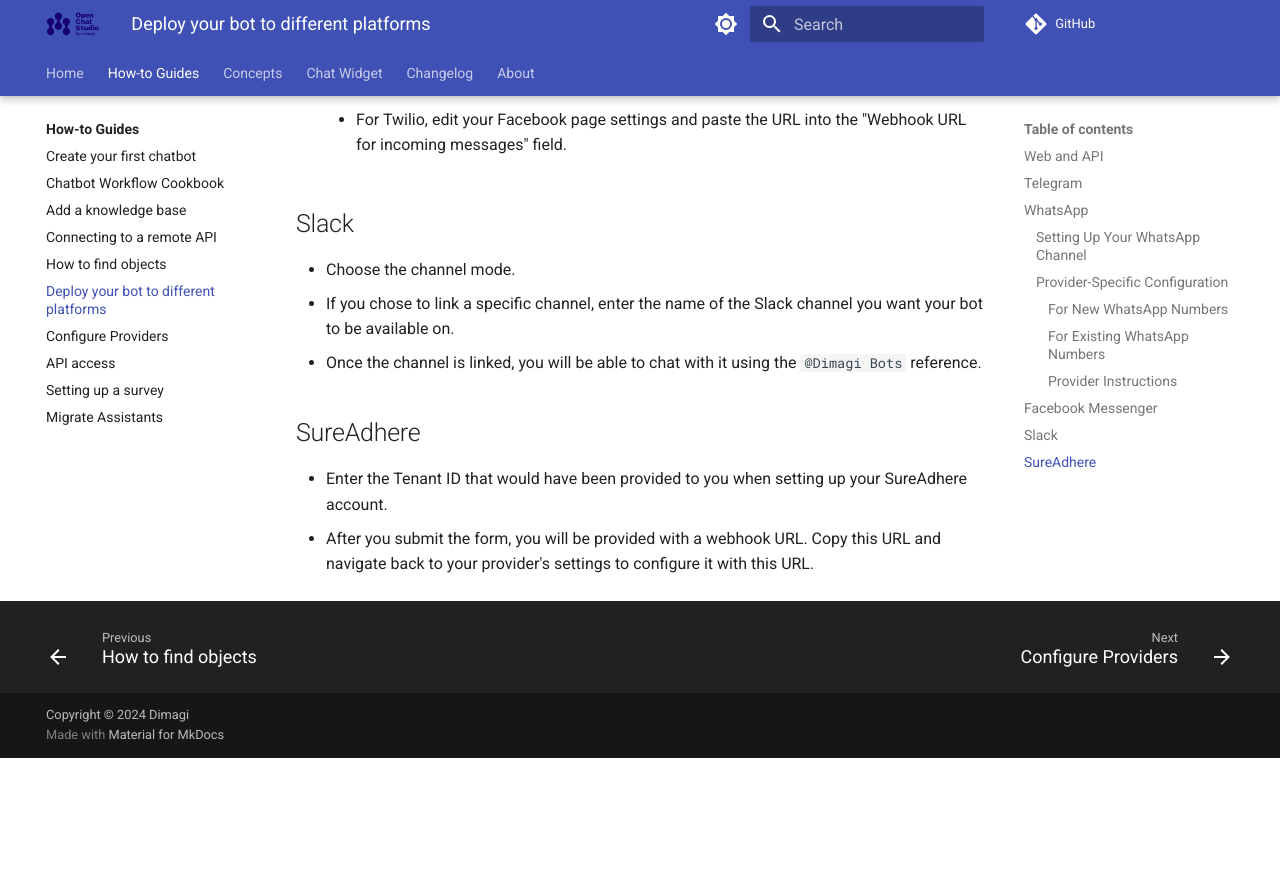
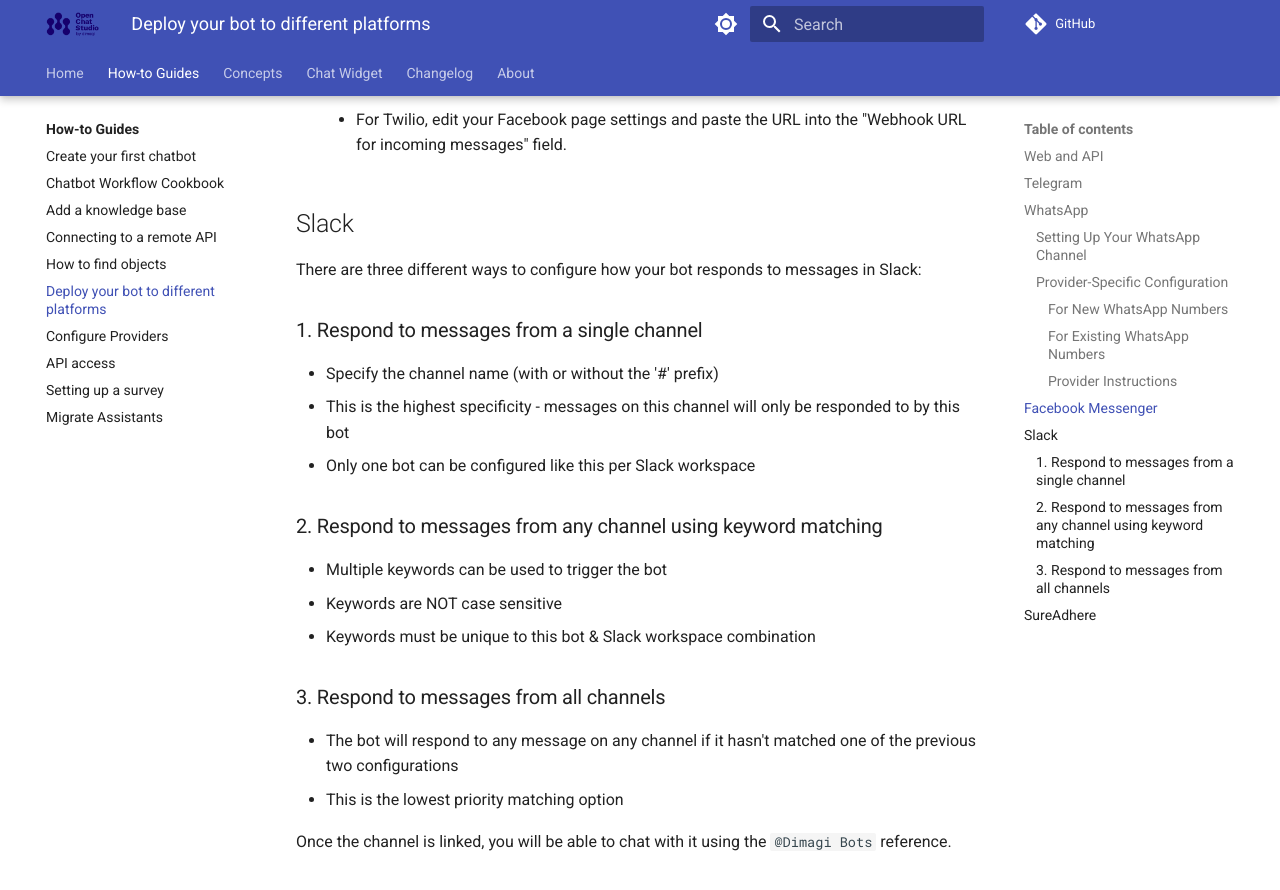
Before and after one commit to dimagi/open-chat-studio-docs, an MkDocs documentation site: the page built from docs/how-to/deploy_to_different_channels.md, in a window 1280 px wide and 900 px high, scrolled down 2050 px. Shown: the top 890 px of the window. Built offline with MkDocs 1.6.1 and Material for MkDocs 9.7.7, drawn with Linux system fonts in a browser that asks for light colours; a script that is not in the unit is left out; comment, search, counter and statistics services are not loaded; before the commit the page ends 2808 px from its top, so only the background shows below that.

Commit message:
Update Slack channel documentation with connection options
Added detailed documentation for three Slack connection modes:
1. Single channel response (highest specificity)
2. Keyword matching for multiple channels
3. Respond to all channels (lowest priority)

Closes #219

Co-authored-by: Simon Kelly <snopoke@users.noreply.github.com>

```diff
--- a/docs/how-to/deploy_to_different_channels.md
+++ b/docs/how-to/deploy_to_different_channels.md
@@ -61,9 +61,27 @@ If you're reusing an existing WhatsApp number that was previously configured for
     - For Twilio, edit your Facebook page settings and paste the URL into the "Webhook URL for incoming messages" field.
 
 ## Slack
-- Choose the channel mode.
-- If you chose to link a specific channel, enter the name of the Slack channel you want your bot to be available on.
-- Once the channel is linked, you will be able to chat with it using the `@Dimagi Bots` reference.
+
+There are three different ways to configure how your bot responds to messages in Slack:
+
+### 1. Respond to messages from a single channel
+
+- Specify the channel name (with or without the '#' prefix)
+- This is the highest specificity - messages on this channel will only be responded to by this bot
+- Only one bot can be configured like this per Slack workspace
+
+### 2. Respond to messages from any channel using keyword matching
+
+- Multiple keywords can be used to trigger the bot
+- Keywords are NOT case sensitive
+- Keywords must be unique to this bot & Slack workspace combination
+
+### 3. Respond to messages from all channels
+
+- The bot will respond to any message on any channel if it hasn't matched one of the previous two configurations
+- This is the lowest priority matching option
+
+Once the channel is linked, you will be able to chat with it using the `@Dimagi Bots` reference.
 
 ## SureAdhere
 - Enter the Tenant ID that would have been provided to you when setting up your SureAdhere account.
```
